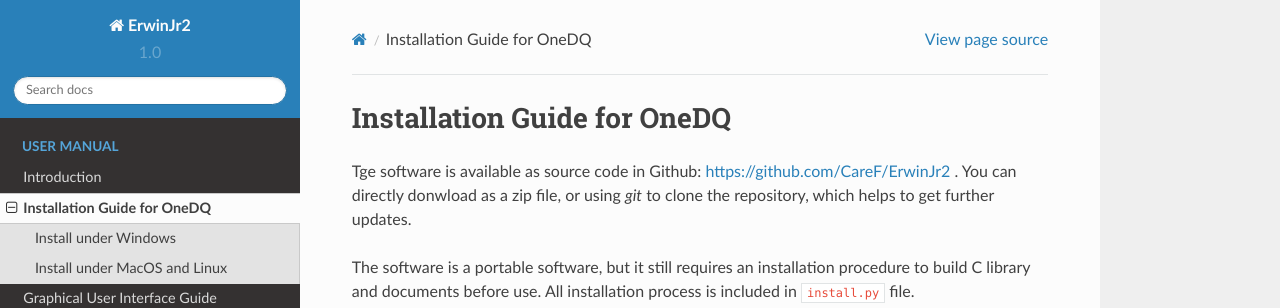
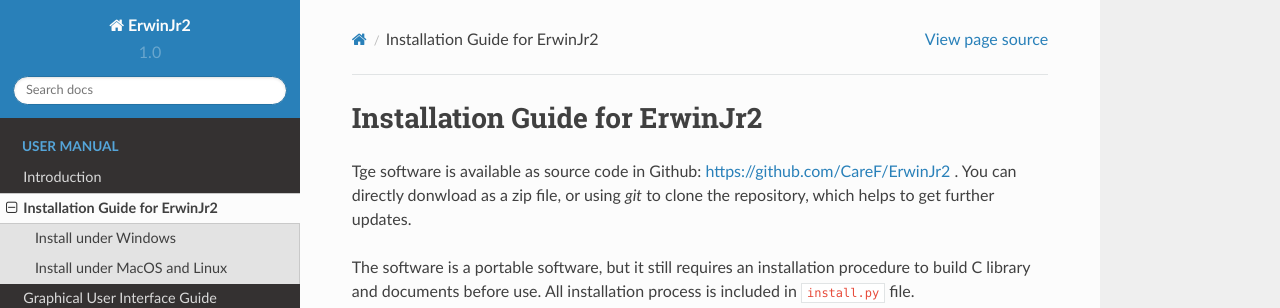
Before and after one commit to ErwinJr2/ErwinJr2, a Sphinx documentation site: the page built from docs/manual/install.rst, in a window 1280 px wide and 900 px high. Shown: the top 308 px of the window. Built offline with Sphinx 7.4.7 and the Read the Docs theme 2.0.0, drawn with Linux system fonts in a browser that asks for light colours.

Commit message:
remove legacy name

```diff
--- a/docs/manual/install.rst
+++ b/docs/manual/install.rst
@@ -1,5 +1,5 @@
-Installation Guide for OneDQ
-=============================
+Installation Guide for ErwinJr2
+===============================
 
 Tge software is available as source code in Github:
 https://github.com/CareF/ErwinJr2 .
--- a/docs/manual/intro.rst
+++ b/docs/manual/intro.rst
@@ -1,7 +1,7 @@
 Introduction
 ===============
 
-OneDQ is a cross-platform software with a combination of:
+ErwinJr2 is a cross-platform software with a combination of:
 
 1. a C library for solving 1D quantum problem and the related thermal and electrical problems;
 2. a Python interface for the C library;
--- a/docs/other.rst
+++ b/docs/other.rst
@@ -1,7 +1,7 @@
 Version Control and Automatic Testing
 ======================================
 We use ``git`` as the version control tool, and the git repository is hosted on
-`github <https://github.com/PrincetonUniversity/OneDQ/>`_.
+`github <https://github.com/CareF/ErwinJr2/>`_.
 
 ``master`` branch is meant to be a stable branch.
 The development happens in ``dev`` branch.
```
